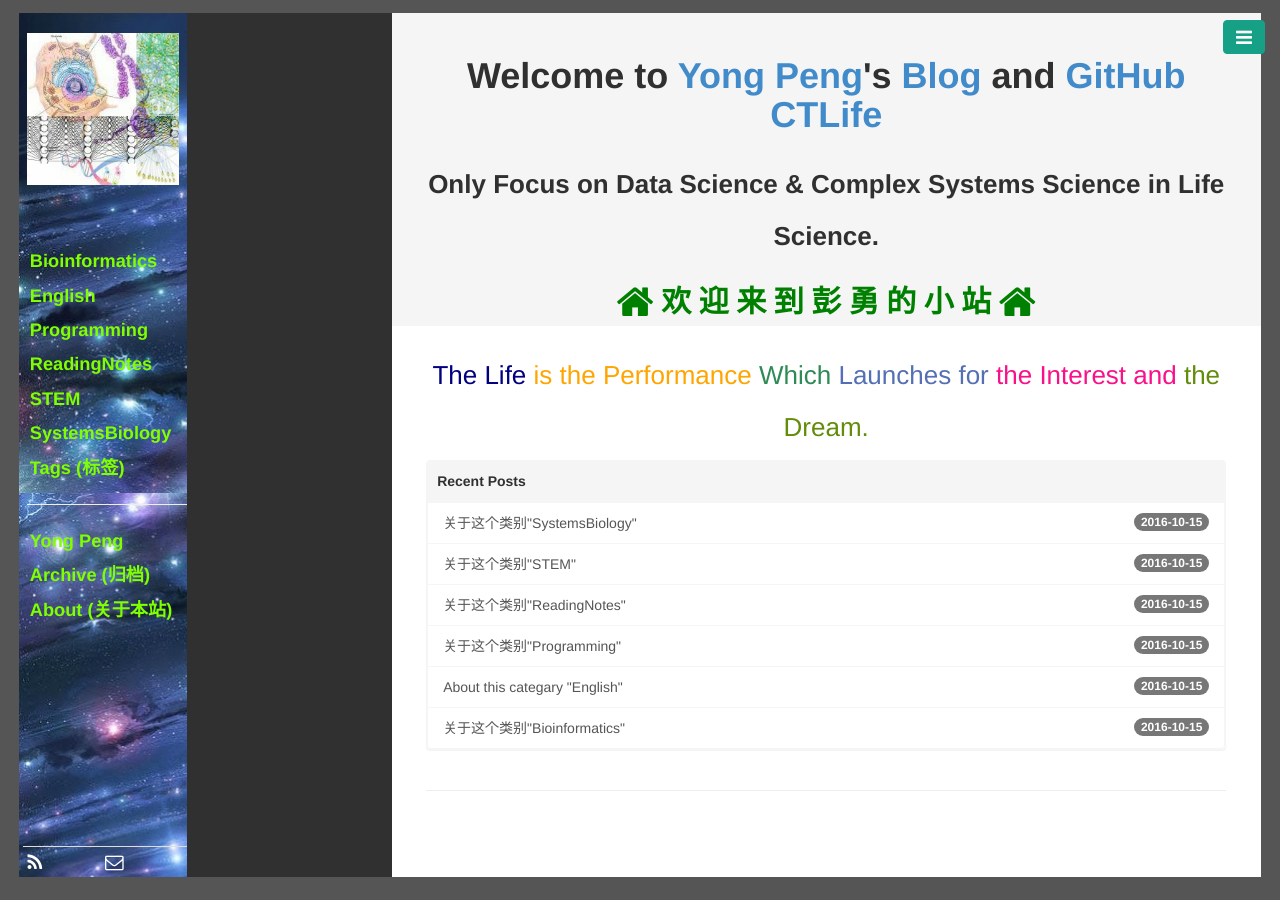
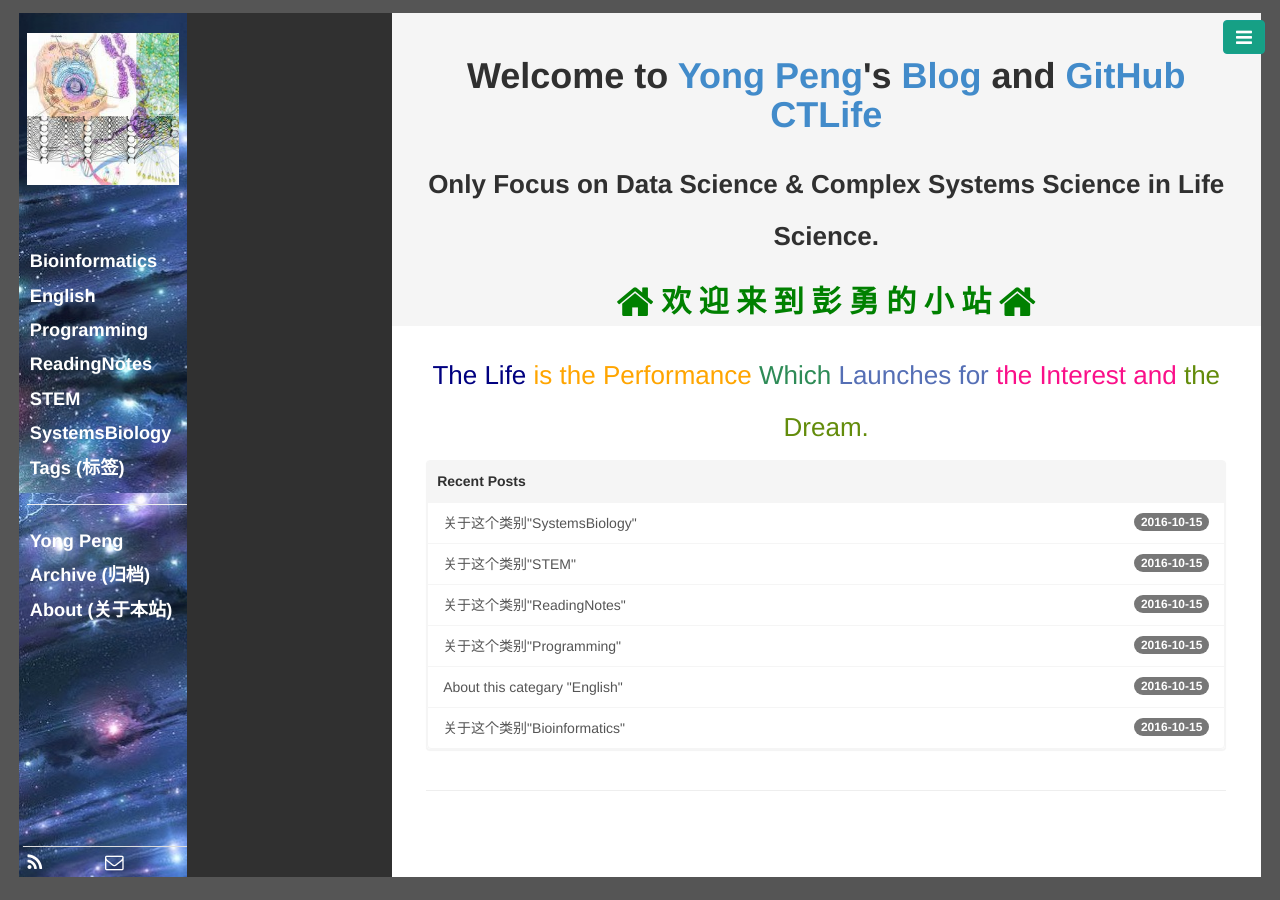
Before and after one commit to CTLife/CTLife.github.io, a Jekyll site: the page built from index.html, in a window 1280 px wide. Built offline with Jekyll 4.4.1, drawn with Linux system fonts in a browser that asks for light colours; Markdown is read by kramdown in place of the engine named in the settings; the list of posts is cut into pages by our own code.

Commit message:
Update base.css

```diff
--- a/public/css/base.css
+++ b/public/css/base.css
@@ -35,7 +35,7 @@ body, html {
   padding-left: 0px;
   padding-right: 0px;
   border-radius: 0px;
-  color: #7FFF00;
+  color: #FFFFFF;
   font-weight: bolder;
   font-size: 130%;
   padding: 2%   2%;
```
